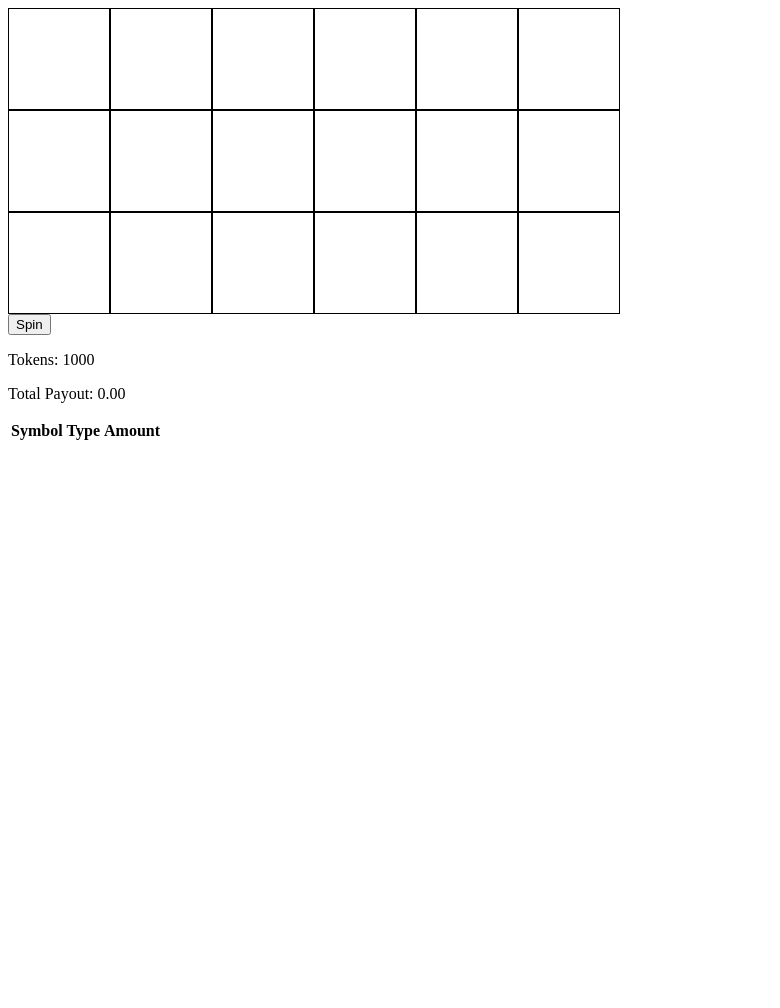
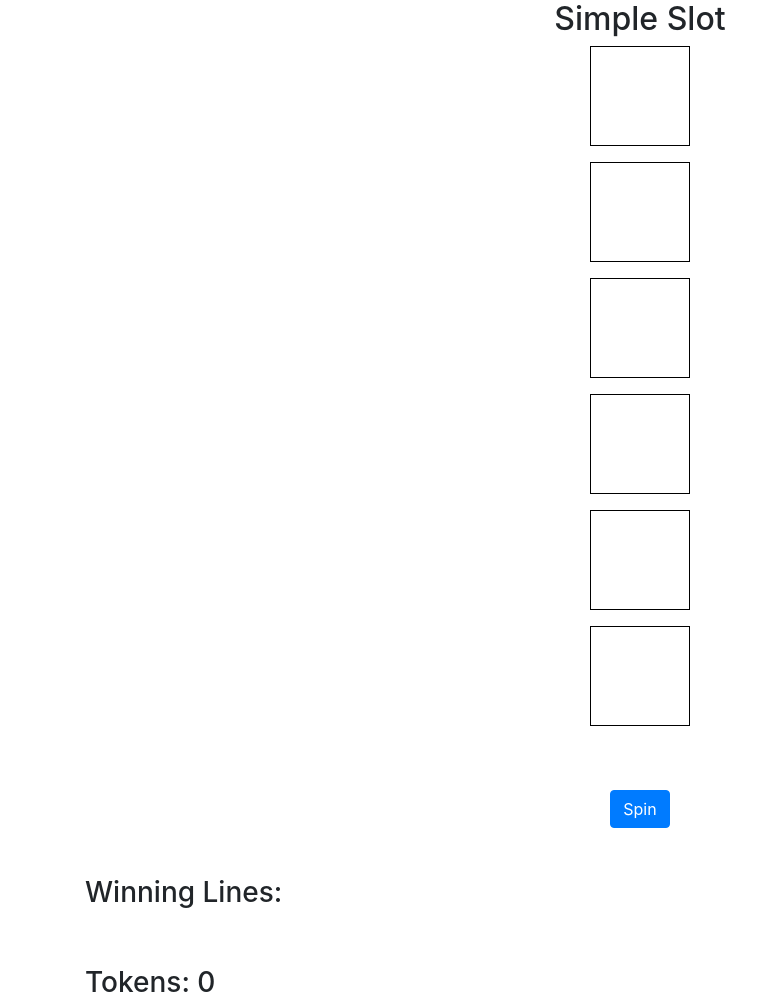
Before and after one commit to cdtw97/simple-slot, a PHP site: page / in a window 1280 px wide. Shown: the whole page, without its empty margins (0-780 px from the left). Before the commit the page ends 440 px from the top, so only its background shows below. Run offline with PHP 8.4, Linux system fonts and the light colour scheme; lists and menus that the app fills with data are empty; some libraries are stand-ins or nearby versions.

Commit message:
Revamp UI and Optimize HTML Structure for Slot Machine Game
This commit introduces several improvements to the Slot Machine game's HTML structure and design:

UI Enhancements: The Bootstrap library has been introduced to make the UI more responsive and to use pre-existing Bootstrap styles. Now, the web page is easier to navigate and visually appealing with a clear display of the slot machine and the game information.

Simplified Slot Machine Structure: The number of reels has been reduced to 6 from 18, and they are now placed in a single row for simplicity and improved readability. This optimizes the game's presentation and makes it more user-friendly.

Winning Lines Section: A new section to display winning lines has been added, which provides immediate and clear feedback to the user after each spin.

Token Display: The display of tokens has been simplified and now uses a <span> tag for dynamic updates.

External Library References: The code now includes references to JQuery, Bootstrap, and GSAP (GreenSock Animation Platform) libraries. These will support enhanced interactivity, design, and animation effects in the game.

These changes aim to enhance user experience and facilitate game interaction, providing a smoother and more enjoyable gaming experience.

```diff
--- a/index.php
+++ b/index.php
@@ -1,96 +1,63 @@
 <!DOCTYPE html>
 <html lang="en">
-
 <head>
     <meta charset="UTF-8">
     <meta name="viewport" content="width=device-width, initial-scale=1.0">
     <meta http-equiv="X-UA-Compatible" content="ie=edge">
     <title>Slot Machine</title>
+    <link href="https://stackpath.bootstrapcdn.com/bootstrap/4.5.0/css/bootstrap.min.css" rel="stylesheet">
     <link rel="stylesheet" href="style.css">
 </head>
 
 <body>
-    <div id="testing-purposes"></div>
-    <div id="slot-machine">
-        <div class="row">
-            <div class="reel-container">
-                <div class="reel" id="reel1"></div>
-            </div>
-            <div class="reel-container">
-                <div class="reel" id="reel2"></div>
-            </div>
-            <div class="reel-container">
-                <div class="reel" id="reel3"></div>
-            </div>
-            <div class="reel-container">
-                <div class="reel" id="reel4"></div>
-            </div>
-            <div class="reel-container">
-                <div class="reel" id="reel5"></div>
-            </div>
-            <div class="reel-container">
-                <div class="reel" id="reel6"></div>
+    <div class="container">
+        <div class="d-flex justify-content-center align-items-center">
+            <h2>Simple Slot</h2>
         </div>
     </div>
-        <div class="row">
-            <div class="reel-container">
-                <div class="reel" id="reel7"></div>
+    <div class="container">
+
+        <div class="d-flex justify-content-center align-items-center">
+
+            <div id="slot-machine" class="d-flex justify-content-around">
+                <div class="reel-container" id="reel1">
+                    <ul class="reel"></ul>
                 </div>
-            <div class="reel-container">
-                <div class="reel" id="reel8"></div>
+                <div class="reel-container" id="reel2">
+                    <ul class="reel"></ul>
                 </div>
-            <div class="reel-container">
-                <div class="reel" id="reel9"></div>
+                <div class="reel-container" id="reel3">
+                    <ul class="reel"></ul>
                 </div>
-            <div class="reel-container">
-                <div class="reel" id="reel10"></div>
+                <div class="reel-container" id="reel4">
+                    <ul class="reel"></ul>
                 </div>
-            <div class="reel-container">
-                <div class="reel" id="reel11"></div>
+                <div class="reel-container" id="reel5">
+                    <ul class="reel"></ul>
                 </div>
-            <div class="reel-container">
-                <div class="reel" id="reel12"></div>
+                <div class="reel-container" id="reel6">
+                    <ul class="reel"></ul>
                 </div>
-        </div>
-        <div class="row">
-            <div class="reel-container">
-                <div class="reel" id="reel13"></div>
-            </div>
-            <div class="reel-container">
-                <div class="reel" id="reel14"></div>
-            </div>
-            <div class="reel-container">
-                <div class="reel" id="reel15"></div>
-            </div>
-            <div class="reel-container">
-                <div class="reel" id="reel16"></div>
-            </div>
-            <div class="reel-container">
-                <div class="reel" id="reel17"></div>
-            </div>
-            <div class="reel-container">
-                <div class="reel" id="reel18"></div>
             </div>
         </div>
 
+        <div class="text-center mt-5">
+            <button id="spin-button" class="btn btn-primary">Spin</button>
+        </div>
 
+        <div class="mt-5">
+            <h3>Winning Lines:</h3>
+            <ul id="winning-lines" class="list-group"></ul>
+        </div>
 
+        <div class="mt-5">
+            <h3>Tokens: <span id="token-amount">0</span></h3>
         </div>
-    <button id="spin-button">Spin</button>
+    </div>
 
-
-    <p id="token-counter">Tokens: 1000</p>
-    <p id="spin-result"></p>
-    <div id="tokens"></div>
-    <p id="total-payout">Total Payout: 0.00</p>
-    <table id="payouts-table">
-        <tr>
-            <th>Symbol</th>
-            <th>Type</th>
-            <th>Amount</th>
-        </tr>
-    </table>
+    <script src="https://code.jquery.com/jquery-3.7.0.min.js" integrity="sha256-2Pmvv0kuTBOenSvLm6bvfBSSHrUJ+3A7x6P5Ebd07/g=" crossorigin="anonymous"></script>
+    <script src="https://stackpath.bootstrapcdn.com/bootstrap/4.5.0/js/bootstrap.min.js"></script>
+    <script src="https://cdnjs.cloudflare.com/ajax/libs/gsap/3.9.1/gsap.min.js"></script>
     <script src="ajax.js"></script>
 </body>
-
 </html>
```
Lines whose indentation alone changed are shown as unchanged.
